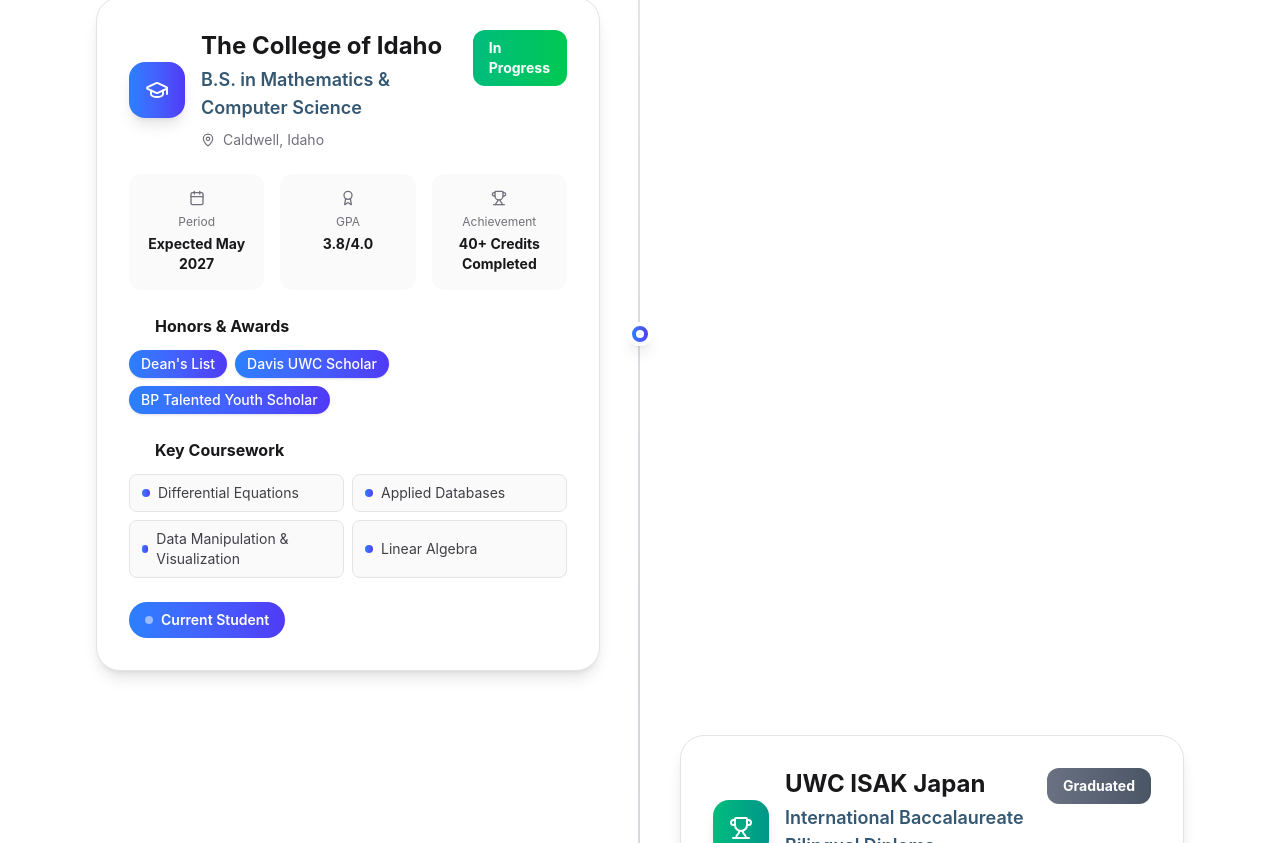
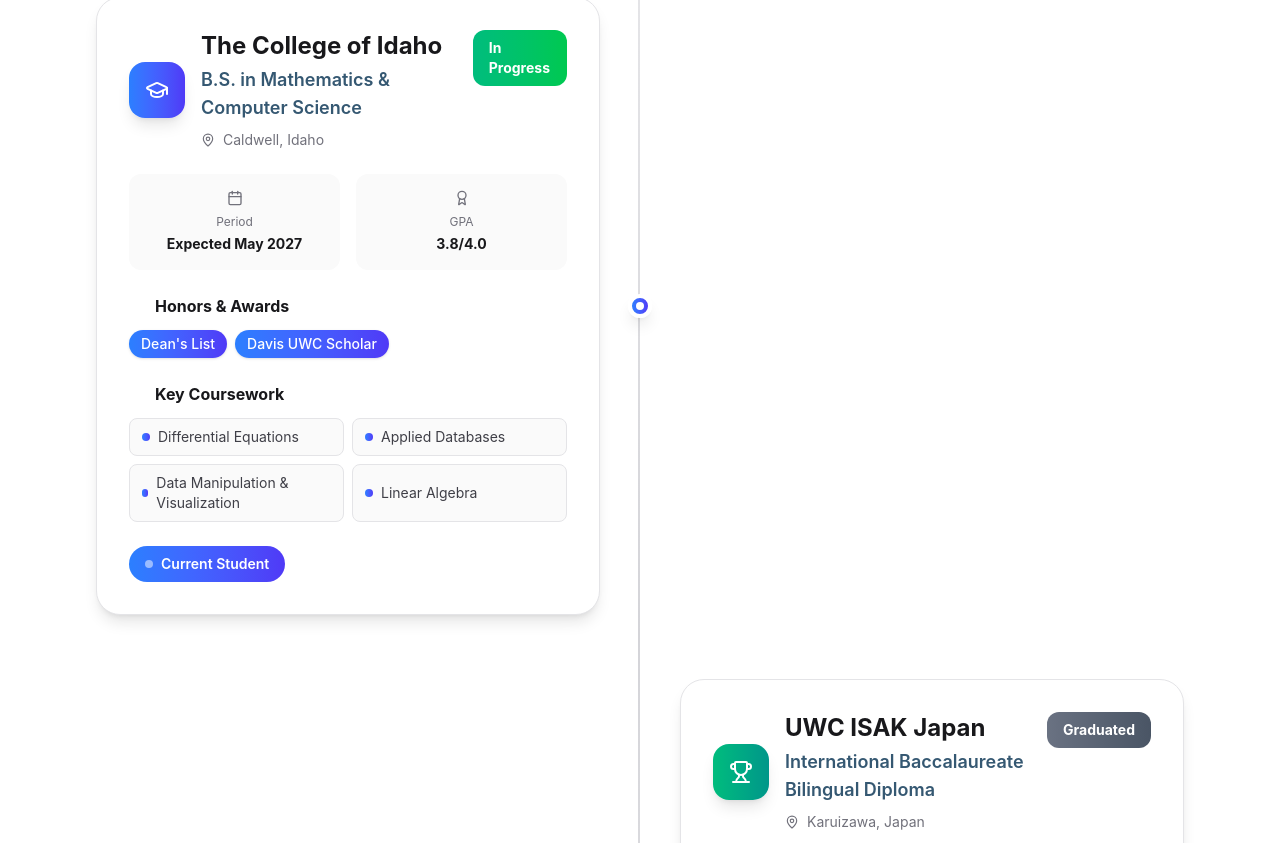
Before and after one commit to sabbasov/sabbasov.com, a Next.js app: page / in a window 1280 px wide. Shown: the part 2937-3780 px from the top of the page. Built offline with nearby package versions, Linux system fonts and the light colour scheme.

Commit message:
update education

```diff
--- a/app/components/education.tsx
+++ b/app/components/education.tsx
@@ -13,8 +13,7 @@
     gpa: '3.8/4.0',
     honors: [
       'Dean\'s List',
-      'Davis UWC Scholar',
-      'BP Talented Youth Scholar'
+      'Davis UWC Scholar'
     ],
     coursework: [
       'Differential Equations',
@@ -24,7 +23,6 @@
     ],
     icon: <GraduationCap size={24} />,
     color: 'from-blue-500 to-indigo-600',
-    achievements: '40+ Credits Completed',
     current: true,
   },
   {
@@ -35,7 +33,7 @@
     status: 'Graduated',
     honors: [
       'IB Diploma with Bilingual Recognition',
-      'Academic Excellence Award'
+      'BP Talented Youth Scholar'
     ],
     coursework: [
       'Computer Science',
@@ -124,7 +122,7 @@
                       </div>
 
                       {/* Academic Stats */}
-                      <div className="grid grid-cols-2 md:grid-cols-3 gap-4 mb-6">
+                      <div className="grid grid-cols-2 gap-4 mb-6">
                         <div className="bg-zinc-50 dark:bg-zinc-800/50 rounded-xl p-4 text-center">
                           <div className="flex items-center justify-center gap-2 mb-2">
                             <Calendar size={16} className="text-zinc-500 dark:text-zinc-400" />
@@ -133,6 +131,7 @@
                           <p className="font-bold text-zinc-900 dark:text-white text-sm">{edu.period}</p>
                         </div>
 
+                        {edu.gpa && (
                           <div className="bg-zinc-50 dark:bg-zinc-800/50 rounded-xl p-4 text-center">
                             <div className="flex items-center justify-center gap-2 mb-2">
                               <Award size={16} className="text-zinc-500 dark:text-zinc-400" />
@@ -140,14 +139,7 @@
                             <p className="text-xs text-zinc-500 dark:text-zinc-400 mb-1">GPA</p>
                             <p className="font-bold text-zinc-900 dark:text-white text-sm">{edu.gpa}</p>
                           </div>
-
-                        <div className="bg-zinc-50 dark:bg-zinc-800/50 rounded-xl p-4 text-center col-span-2 md:col-span-1">
-                          <div className="flex items-center justify-center gap-2 mb-2">
-                            <Trophy size={16} className="text-zinc-500 dark:text-zinc-400" />
-                          </div>
-                          <p className="text-xs text-zinc-500 dark:text-zinc-400 mb-1">Achievement</p>
-                          <p className="font-bold text-zinc-900 dark:text-white text-sm">{edu.achievements}</p>
-                        </div>
+                        )}
                       </div>
 
                       {/* Honors & Awards */}
```
Lines whose indentation alone changed are shown as unchanged.
